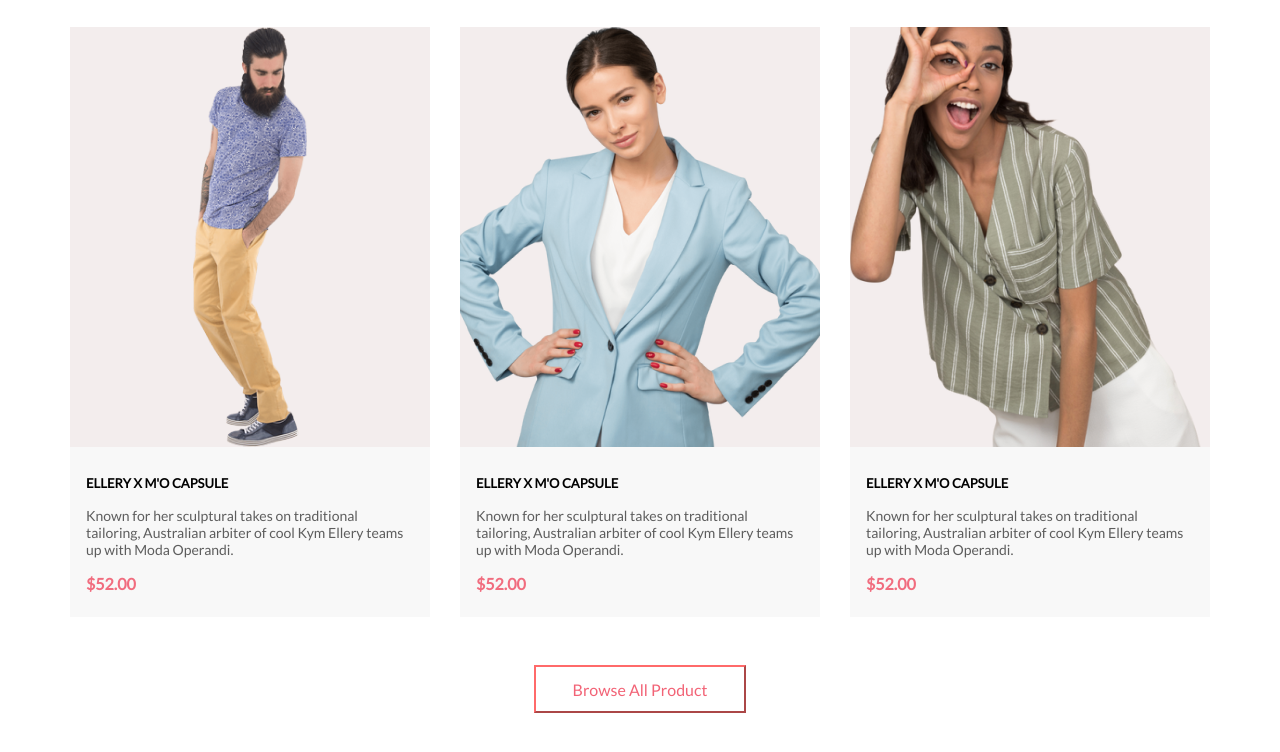
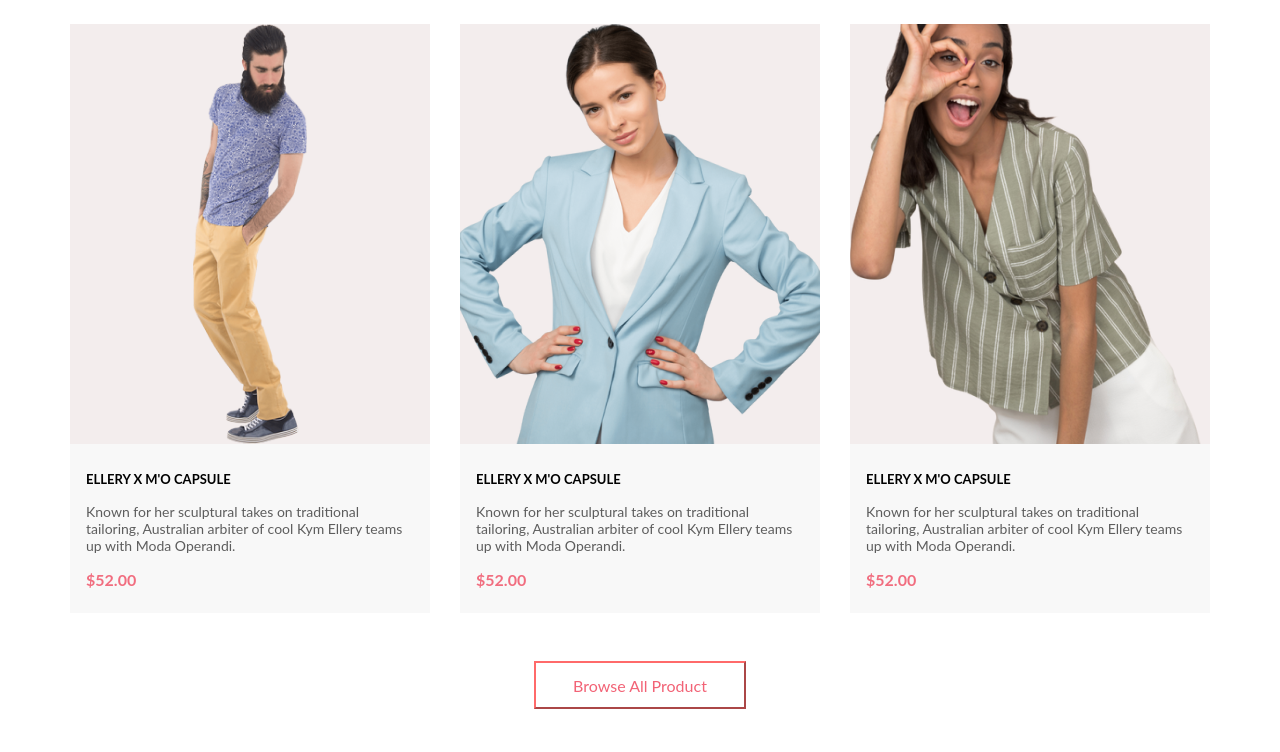
Before and after one commit to Vatsek/HTML-CSS_PT, a plain HTML site: page index.html in a window 1280 px wide. Shown: the part 2172-2924 px from the top of the page. Drawn offline with Linux system fonts and the light colour scheme.

Commit message:
bug fixed

```diff
--- a/assets/styles/style.css
+++ b/assets/styles/style.css
@@ -2,10 +2,9 @@
     margin: 0;
 }
 
-@font-face {
-    font-family: 'Lato';
-    src: url("../fonts/Lato-Regular.ttf");
-    font-weight: 400;
+@import url('https://fonts.googleapis.com/css2?family=Lato:wght@300;400;700;900&display=swap');
+html {
+font-family: 'Lato', sans-serif;
 }
 
 .center {
@@ -88,7 +87,8 @@
 }
 
 .categories-item img {
-    filter: brightness(30%)
+    filter: brightness(30%);
+    height: 100%
 }
 
 
@@ -188,14 +188,11 @@
     margin-bottom: 48px;
 }
 
-.button-form {
+.button {
     background-color: #FFF;
     width: 212px;
     height: 48px;
     border-color: #FF6A6A;
-}
-
-.button-text {
     color: #F26376;
     font-family: Lato;
     font-size: 16px;
--- a/index.html
+++ b/index.html
@@ -116,8 +116,8 @@
             </div>
         </div>
         <div class="products-button">
-            <button class="button-form">
-                <p class="button-text">Browse All Product</p>
+            <button class="button">
+                Browse All Product
             </button>
         </div>
     </section>
```
